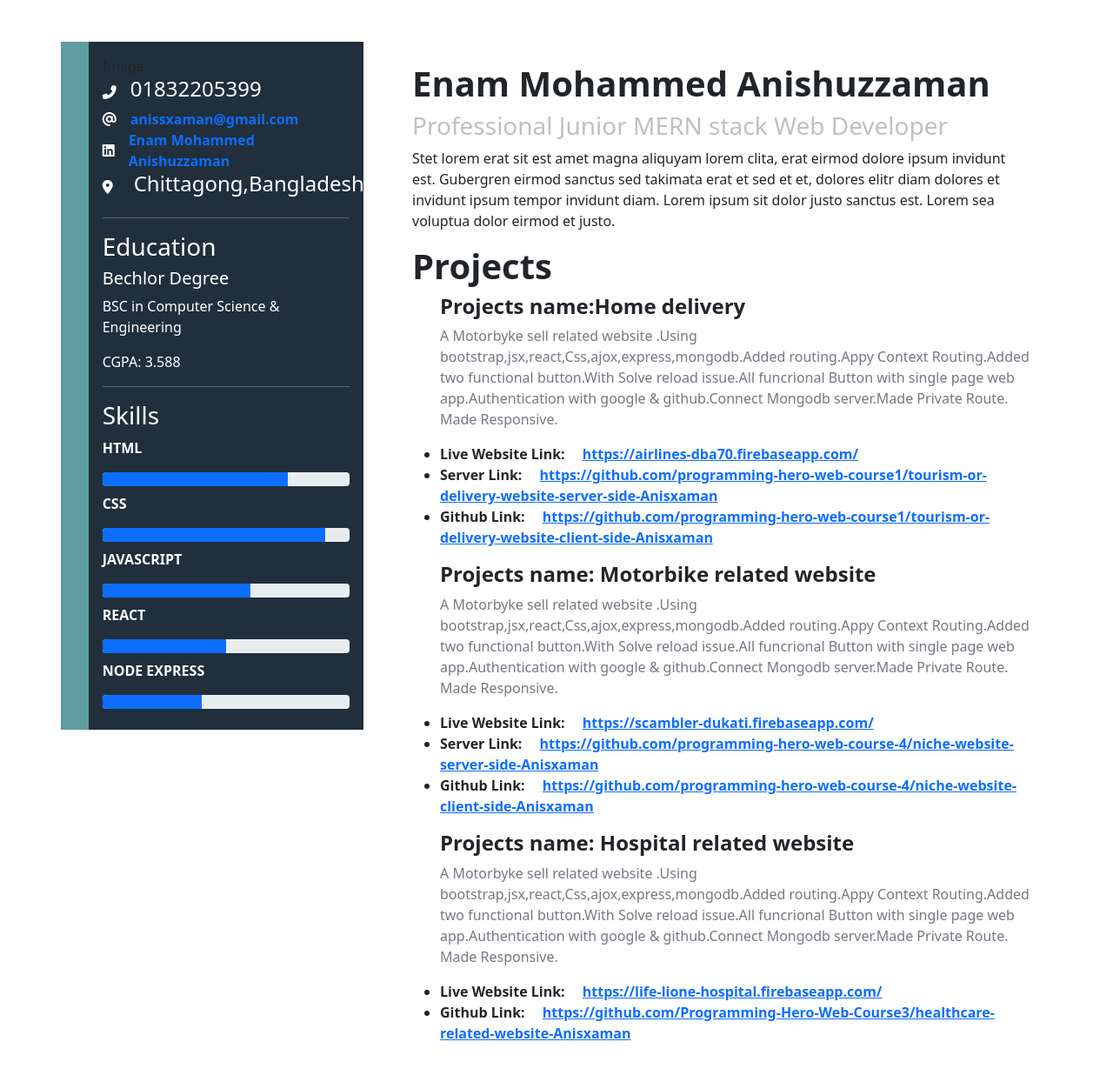
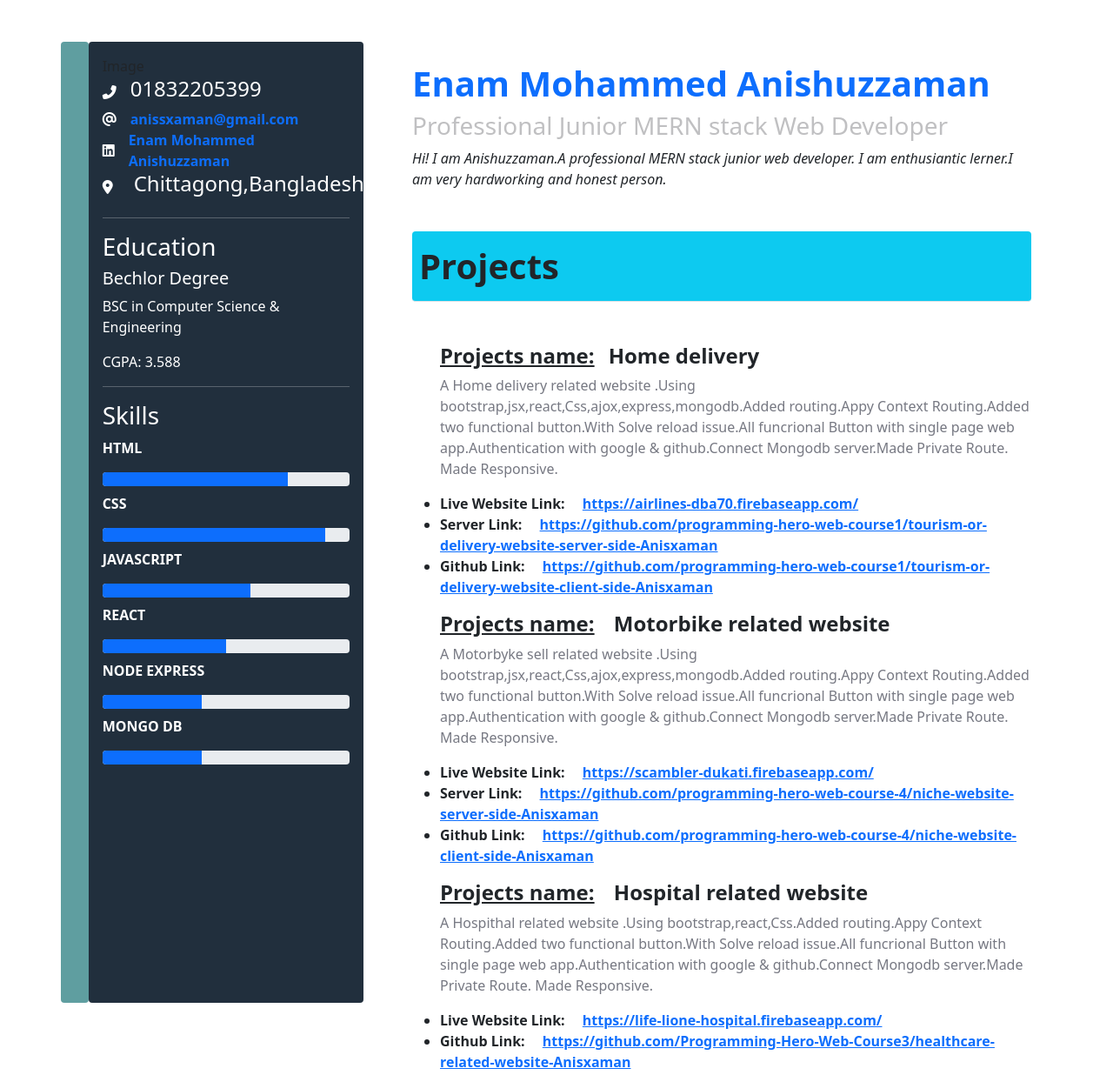
Before and after one commit to Anisxaman/REsume, a plain HTML site: page index.html in a window 1280 px wide. Shown: the whole page at 87% size. Drawn offline with nearby package versions, Linux system fonts and the light colour scheme.

Commit message:
add some data

```diff
--- a/index.html
+++ b/index.html
@@ -17,16 +17,15 @@
 <body>
 
     <main class="container">
-
-        <div  class="row mt-5 ">
-            <div class="col-4 ">
+        <div  class="row mt-5 "  >
+            <div class="col-4  ">
                 <div class="row">
-                    <div class="col-1 " style="background-color: cadetblue">
+                    <div class="col-1 rounded" style="background-color: cadetblue">
 
 
 
                     </div>
-                        <div class="col-10 p-3" style="background-color:RGB( 33, 47, 61)">
+                        <div class="col-10 p-3 rounded" style="background-color:RGB( 33, 47, 61)">
                             <div>
                                 Image
                             </div>
@@ -63,7 +62,7 @@
                                </div>
                             </div>
                             <hr class="text-white">
-                            <div class="fw-bold text-white" >
+                            <div class="fw-bold text-white"  style="padding-bottom: 250px;">
                                <h3> Skills</h3>
 
                                <p>HTML</p>
@@ -87,6 +86,10 @@
                                   <div class="progress my-2">
                                     <div class="progress-bar" role="progressbar" style="width: 40%" aria-valuenow="100" aria-valuemin="0" aria-valuemax="100"></div>
                                   </div>
+                                  <p>MONGO DB</p>
+                                  <div class="progress my-2">
+                                    <div class="progress-bar" role="progressbar" style="width: 40%" aria-valuenow="100" aria-valuemin="0" aria-valuemax="100"></div>
+                                  </div>
                             </div>
 
                         </div>
@@ -98,23 +101,25 @@
 
             </div>
             <div class="col-8 p-4">
+
+
                 <div>
-                  <h1 class="fw-bolder">Enam Mohammed Anishuzzaman</h1>
+                  <h1 class="fw-bolder text-primary">Enam Mohammed Anishuzzaman</h1>
                 <h3 style="color: #C0C0C2">Professional Junior MERN stack Web Developer</h3>
-                <p>
-                    Stet lorem erat sit est amet magna aliquyam lorem clita, erat eirmod dolore ipsum invidunt est. Gubergren eirmod sanctus sed takimata erat et sed et et, dolores elitr diam dolores et invidunt ipsum tempor invidunt diam. Lorem ipsum sit dolor justo sanctus est. Lorem sea voluptua dolor eirmod et justo.
+                <p class="fst-italic">
+                    Hi! I am  Anishuzzaman.A professional MERN stack junior web developer. I am enthusiantic lerner.I am very hardworking and honest person.
                 </p>
 
 
 
                 </div>
                 <div>
-                    <h1 class="fw-bolder">Projects</h1>
+                    <h1 class="fw-bolder my-5 border-bottom bg-info py-3 ps-2 rounded">Projects</h1>
 
                 <div>
                     <ul>
-                        <h4 class="me-3 fw-bold"> Projects name:Home delivery</h4>
-                        <p  style="color: #767882">A Motorbyke sell related website .Using bootstrap,jsx,react,Css,ajox,express,mongodb.Added routing.Appy Context Routing.Added two functional button.With Solve reload issue.All funcrional Button with single page web app.Authentication with google & github.Connect Mongodb server.Made Private Route. Made Responsive.
+                        <h4 class="me-3 fw-bold"><span class="text-decoration-underline me-3">Projects name:</span>Home delivery</h4>
+                        <p  style="color: #767882">A Home delivery related website .Using bootstrap,jsx,react,Css,ajox,express,mongodb.Added routing.Appy Context Routing.Added two functional button.With Solve reload issue.All funcrional Button with single page web app.Authentication with google & github.Connect Mongodb server.Made Private Route. Made Responsive.
                         </p>
                         <li class="fw-bold" >
                            Live Website Link: <a class="ms-3" href="https://airlines-dba70.firebaseapp.com/" target="_blank">https://airlines-dba70.firebaseapp.com/</a>
@@ -132,7 +137,7 @@
 
                 <div>
                     <ul>
-                        <h4 class="me-3 fw-bold"> Projects name: Motorbike related website</h4>
+                        <h4 class="me-3 fw-bold"> <span class="text-decoration-underline me-3">Projects name:</span> Motorbike related website</h4>
                         <p  style="color: #767882">A Motorbyke sell related website .Using bootstrap,jsx,react,Css,ajox,express,mongodb.Added routing.Appy Context Routing.Added two functional button.With Solve reload issue.All funcrional Button with single page web app.Authentication with google & github.Connect Mongodb server.Made Private Route. Made Responsive.
                         </p>
                         <li class="fw-bold" >
@@ -152,8 +157,8 @@
 
                 <div>
                     <ul>
-                        <h4 class="me-3 fw-bold"> Projects name: Hospital related website</h4>
-                        <p  style="color: #767882">A Motorbyke sell related website .Using bootstrap,jsx,react,Css,ajox,express,mongodb.Added routing.Appy Context Routing.Added two functional button.With Solve reload issue.All funcrional Button with single page web app.Authentication with google & github.Connect Mongodb server.Made Private Route. Made Responsive.
+                        <h4 class="me-3 fw-bold"><span class="text-decoration-underline me-3">Projects name:</span> Hospital related website</h4>
+                        <p  style="color: #767882">A Hospithal related website .Using bootstrap,react,Css.Added routing.Appy Context Routing.Added two functional button.With Solve reload issue.All funcrional Button with single page web app.Authentication with google & github.Connect Mongodb server.Made Private Route. Made Responsive.
                         </p>
                         <li class="fw-bold" >
                            Live Website Link: <a class="ms-3" href="https://life-lione-hospital.firebaseapp.com/" target="_blank">https://life-lione-hospital.firebaseapp.com/</a>
```
